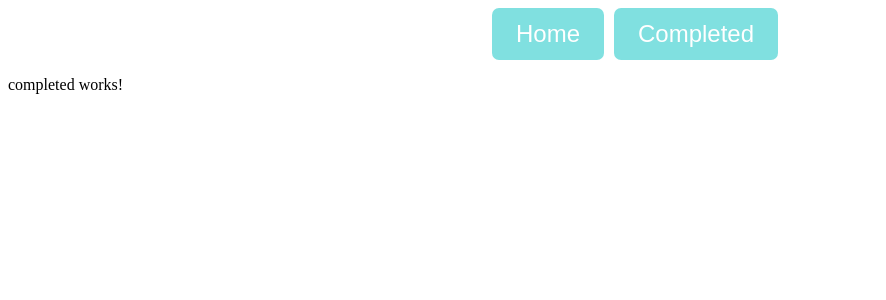
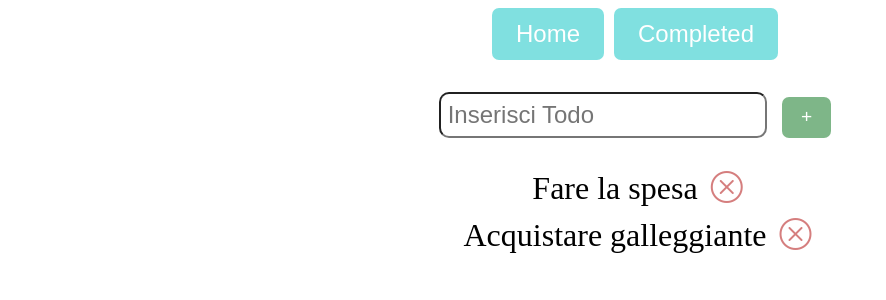
Before and after one commit to VSalzano/fs0223, an Angular app in the folder m3/s2/g5/progettoG5/: page /completed in a window 1280 px wide. Shown: the top 300 px of the page, without its empty margins (0-886 px from the left). Built offline with nearby package versions, Linux system fonts and the light colour scheme; data requests are answered from the project's data file.

Commit message:
logica completed finita

```diff
--- a/m3/s2/g5/progettoG5/db.json
+++ b/m3/s2/g5/progettoG5/db.json
@@ -1,13 +1,13 @@
 {
   "todo": [
     {
-      "completed": false,
+      "completed": true,
       "body": "Fare la spesa",
       "id": 1
     },
     {
-      "completed": false,
-      "body": "Spostare l'Inghilterra",
+      "completed": true,
+      "body": "Acquistare galleggiante",
       "id": 2
     }
   ]
--- a/m3/s2/g5/progettoG5/src/app/Components/form/form.component.ts
+++ b/m3/s2/g5/progettoG5/src/app/Components/form/form.component.ts
@@ -9,12 +9,13 @@ import { TodosService } from 'src/app/todos.service';
 })
 export class FormComponent {
 
-  todo:Todo = new Todo('', false);
 
   constructor(private todosSvc: TodosService){}
 
+  todo:Todo = new Todo('', false);
+
   create(){
-    this.todosSvc.addTodo(this.todo)
-    .then(res => console.log(res));
+    this.todosSvc.addTodo(this.todo);
+    window.location.reload()
   }
 }
--- a/m3/s2/g5/progettoG5/src/app/Pages/completed/completed.component.html
+++ b/m3/s2/g5/progettoG5/src/app/Pages/completed/completed.component.html
@@ -1 +1,11 @@
-<p>completed works!</p>
+<app-form> </app-form>
+<div>
+  <ul>
+    <li *ngFor="let todo of completedTodos">
+      {{ todo.body }}
+      <button id="cancel-btn" (click)="delete(todo.id)">
+        <i class="bi bi-x-circle"></i>
+      </button>
+    </li>
+  </ul>
+</div>
--- a/m3/s2/g5/progettoG5/src/app/Pages/completed/completed.component.scss
+++ b/m3/s2/g5/progettoG5/src/app/Pages/completed/completed.component.scss
@@ -0,0 +1,28 @@
+ul {
+  list-style-type: none;
+  font-size: 2em;
+  text-align: center;
+  padding-left: 0;
+}
+
+li {
+  margin-top: 10px;
+}
+
+button {
+  font-size: 1em;
+  background: none;
+  border: none;
+  padding: 0;
+  margin: 0 5px;
+  opacity: 0.5;
+  transition: 200ms;
+  color: rgb(172, 0, 0);
+}
+
+button:hover {
+  transform: scale(1.2);
+  opacity: 1;
+  cursor: pointer;
+  transition: 400ms;
+}
--- a/m3/s2/g5/progettoG5/src/app/Pages/completed/completed.component.ts
+++ b/m3/s2/g5/progettoG5/src/app/Pages/completed/completed.component.ts
@@ -1,4 +1,6 @@
 import { Component } from '@angular/core';
+import { ITodo } from 'src/app/Models/itodo';
+import { TodosService } from 'src/app/todos.service';
 
 @Component({
   selector: 'app-completed',
@@ -7,4 +9,29 @@ import { Component } from '@angular/core';
 })
 export class CompletedComponent {
 
+  todos:ITodo[] = [];
+  completedTodos:ITodo[] = [];
+  loading = true;
+
+  constructor(private todosSvc:TodosService) {}
+
+  ngOnInit():void {
+    this.getTodos();
+  }
+
+  getTodos():void{
+    this.todosSvc.getTodos().then(res => {
+      this.todos = res;
+      this.completedTodos = this.todos.filter(todo => todo.completed == true);
+      this.loading = false;
+    })
+  }
+
+  delete(id?:number):void{
+
+    this.todosSvc.deleteTodo(id)
+    .then(res => {
+      this.getTodos();
+    })
+  }
 }
--- a/m3/s2/g5/progettoG5/src/app/Pages/home/home.component.html
+++ b/m3/s2/g5/progettoG5/src/app/Pages/home/home.component.html
@@ -1,12 +1,12 @@
 <app-form> </app-form>
 <div>
   <ul>
-    <li *ngFor="let todo of todos">
+    <li *ngFor="let todo of homeTodos">
       {{ todo.body }}
       <button id="cancel-btn" (click)="delete(todo.id)">
         <i class="bi bi-x-circle"></i>
       </button>
-      <button id="cancel-btn">
+      <button id="check-btn" (click)="checkTodo(todo.id)">
         <i class="bi bi-check2-circle"></i>
       </button>
     </li>
--- a/m3/s2/g5/progettoG5/src/app/Pages/home/home.component.ts
+++ b/m3/s2/g5/progettoG5/src/app/Pages/home/home.component.ts
@@ -1,5 +1,5 @@
+import { ITodo } from './../../Models/itodo';
 import { Component, OnInit } from '@angular/core';
-import { ITodo } from 'src/app/Models/itodo';
 import { Todo } from 'src/app/Models/todo';
 import { TodosService } from 'src/app/todos.service';
 
@@ -11,29 +11,41 @@ import { TodosService } from 'src/app/todos.service';
 export class HomeComponent implements OnInit {
 
   todos:ITodo[] = [];
+  homeTodos:ITodo[] = [];
   loading:boolean = true;
 
   constructor(private todosSvc:TodosService) {
   }
-  ngOnInit() {
+  ngOnInit():void {
     this.getTodos();
   }
 
-  getTodos() {
+  getTodos():void{
     this.todosSvc.getTodos().then(res => {
       this.todos = res;
+      this.homeTodos = this.todos.filter(todo => todo.completed == false);
       this.loading = false;
     })
   }
 
-  delete(id?:number){
+  delete(id?:number):void{
 
     this.todosSvc.deleteTodo(id)
     .then(res => {
-
       this.getTodos();
-
     })
   }
 
+  checkTodo(id:any):void{
+
+    this.todosSvc.getSingleTodo(id).then((res) => {
+      console.log(res)
+      res.completed = true;
+      this.todosSvc.updateTodo(res)
+      .then(res => console.log(res))})
+
+  }
+
+
+
 }
--- a/m3/s2/g5/progettoG5/src/app/todos.service.ts
+++ b/m3/s2/g5/progettoG5/src/app/todos.service.ts
@@ -7,8 +7,6 @@ import { Injectable } from '@angular/core';
 export class TodosService {
 
   apiUrl:string = 'http://localhost:3000/todo';
-
-  allTodos:ITodo[] = [];
 
   constructor() { }
 
@@ -22,15 +20,7 @@ export class TodosService {
 
   addTodo(todo:ITodo):Promise<ITodo> {
     return fetch (this.apiUrl, {
-      method: 'post',
-      headers: {'Content-Type': 'application/json'},
-      body: JSON.stringify(todo)
-    }).then(response => response.json());
-  }
-
-  updateTodo(todo:ITodo){
-    return fetch(this.apiUrl+'/'+todo.id,{
-      method:'PUT',
+      method: 'POST',
       headers: {'Content-Type': 'application/json'},
       body: JSON.stringify(todo)
     }).then(response => response.json());
@@ -42,4 +32,12 @@ export class TodosService {
     }).then(response => response.json());
   }
 
+  updateTodo(todo:ITodo):Promise<ITodo> {
+    return fetch (this.apiUrl+'/'+todo.id, {
+      method: 'PUT',
+      headers: {'Content-Type': 'application/json'},
+      body: JSON.stringify(todo)
+    }).then(response => response.json())
+  }
+
 }
```
